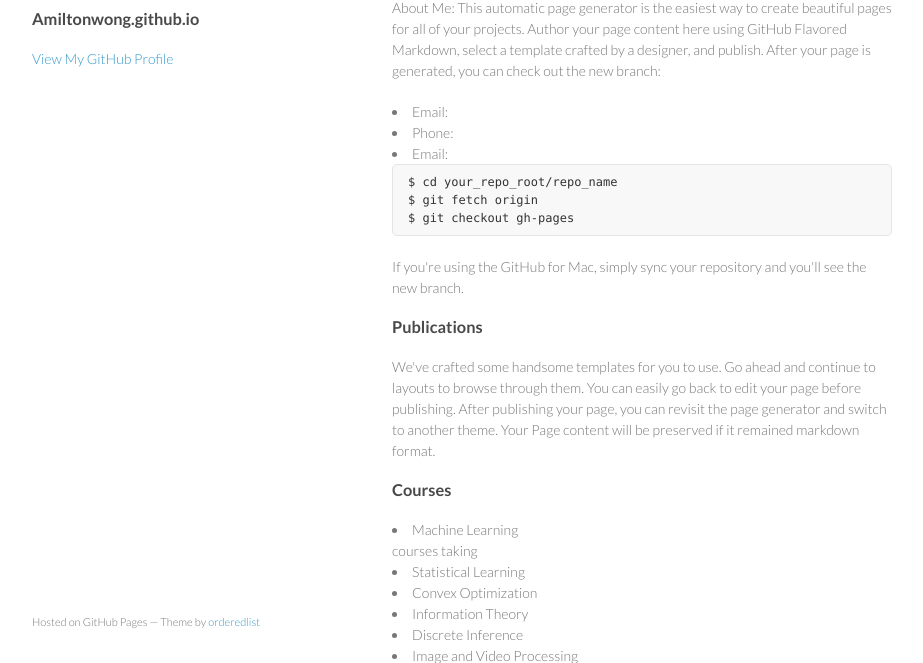
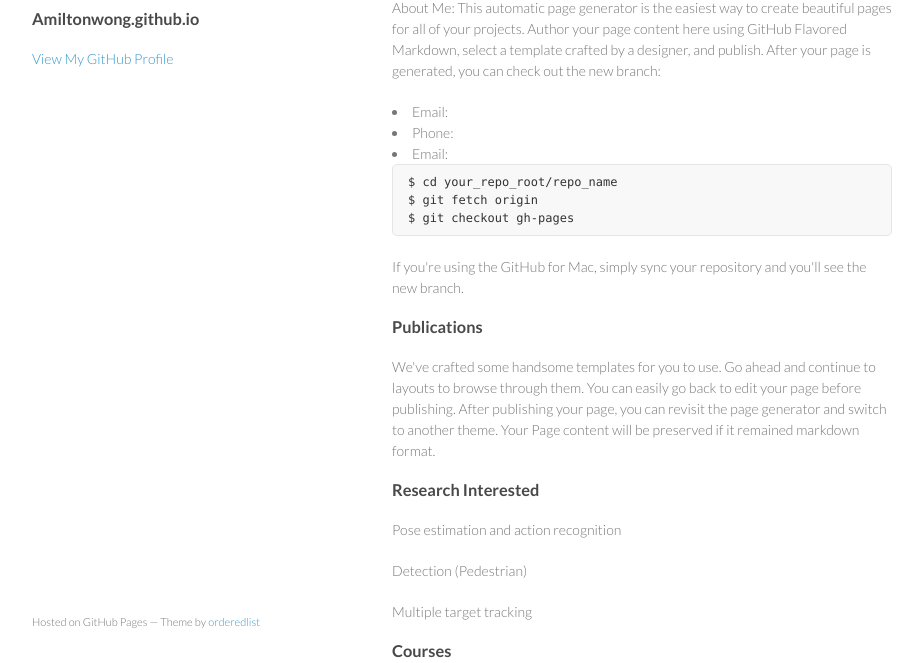
Before and after one commit to amiltonwong/amiltonwong.github.io, a plain HTML site: page index.html in a window 1280 px wide. Shown: the part 99-762 px from the top of the page, without its empty margins (178-1101 px from the left). Drawn offline with Linux system fonts and the light colour scheme.

Commit message:
Update index.html

```diff
--- a/index.html
+++ b/index.html
@@ -44,6 +44,23 @@ $ git checkout gh-pages
 <p>We've crafted some handsome templates for you to use. Go ahead and continue to layouts to browse through them. You can easily go back to edit your page before publishing. After publishing your page, you can revisit the page generator and switch to another theme. Your Page content will be preserved if it remained markdown format.</p>
 
 <h3>
+<a name="designer-templates" class="anchor" href="#designer-templates"><span class="octicon octicon-link"></span></a>Research Interested</h3>
+
+<p>
+  Pose estimation and action recognition
+</p>
+
+<p>
+  Detection (Pedestrian)
+</p>
+
+<p>
+  Multiple target tracking
+</p>
+
+
+
+<h3>
 <a name="courses" class="anchor" href="#courses"><span class="octicon octicon-link"></span></a>Courses</h3>
 <li>Machine Learning</li>
 courses taking<br>
```
